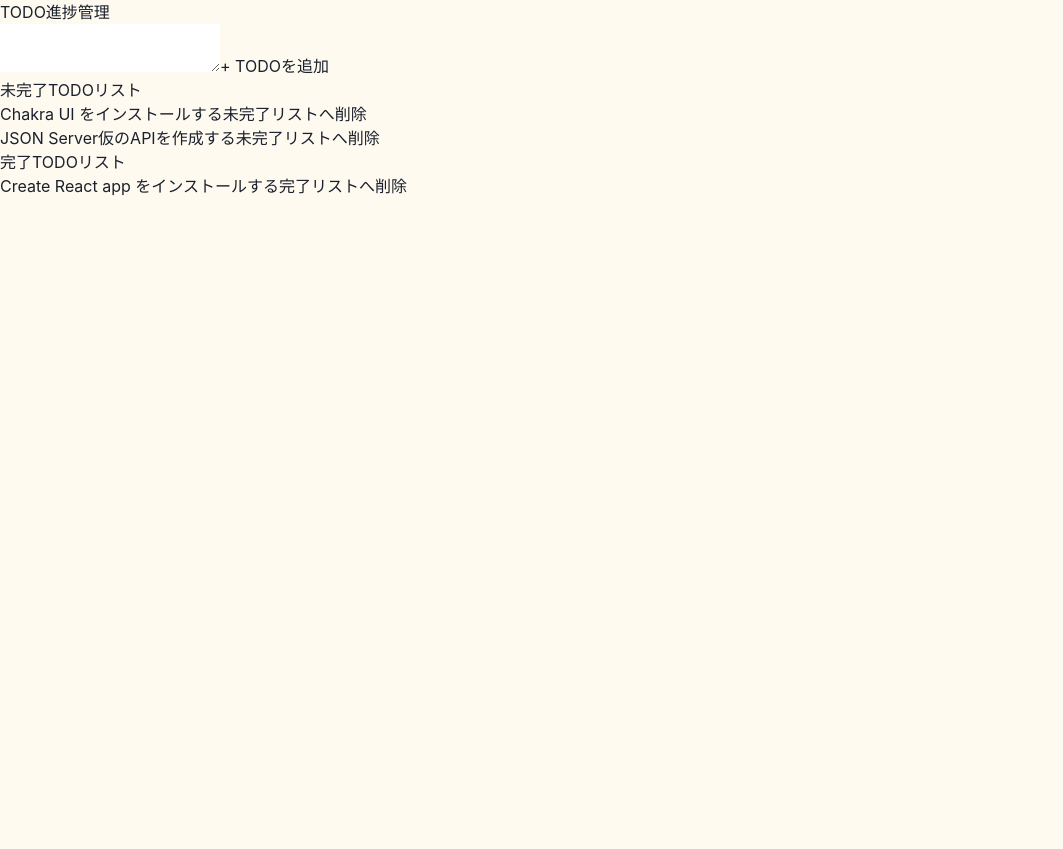
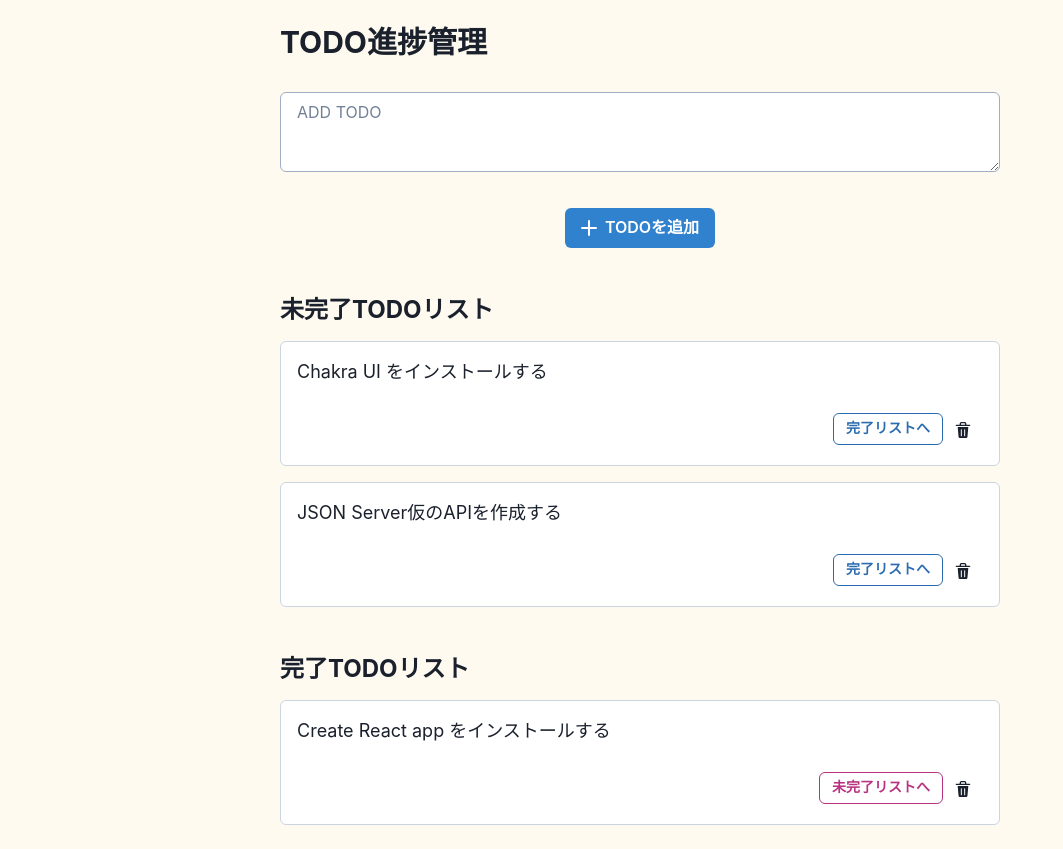
Before and after one commit to PoC-ymmtd0x0b/ToDo-List-of-Learning-from-the-Basics-React, a React (Create React App) app: page / in a window 1280 px wide. Shown: the whole page, without its empty margins (0-1063 px from the left). Before the commit the page ends 800 px from the top, so only its background shows below. Built offline with nearby package versions, Linux system fonts and the light colour scheme; data requests are answered from the project's data file.

Commit message:
ChakraUIを使用してデザイン

```diff
--- a/package.json
+++ b/package.json
@@ -3,6 +3,7 @@
   "version": "0.1.0",
   "private": true,
   "dependencies": {
+    "@chakra-ui/icons": "^2.2.4",
     "@chakra-ui/react": "^2.10.3",
     "@emotion/react": "^11.13.3",
     "@emotion/styled": "^11.13.0",
--- a/src/App.js
+++ b/src/App.js
@@ -3,6 +3,9 @@
 import { TodoTitle } from "./components/TodoTitle";
 import { TodoList } from "./components/TodoList";
 import { TodoAdd } from "./components/TodoAdd";
+
+import { Container } from "@chakra-ui/react";
+import { AddIcon } from "@chakra-ui/icons";
 
 function App() {
   const {
@@ -25,11 +28,18 @@
   };
 
   return (
-    <>
-      <TodoTitle title="TODO進捗管理" as="h1" />
+    <Container centerContent p={{ base: "4", md: "6" }} maxWidth="3xl">
+      <TodoTitle
+        title="TODO進捗管理"
+        as="h1"
+        fontSize={{ base: "2xl", md: "3xl" }}
+      />
       <TodoAdd
         inputEl={inputEl}
         handleAddTodoListItem={handleAddTodoListItem}
+        placeholder="ADD TODO"
+        leftIcon={<AddIcon />}
+        buttonText="TODOを追加"
       />
 
       <TodoList
@@ -38,6 +48,7 @@
         deleteTodoListItem={deleteTodoListItem}
         title="未完了TODOリスト"
         as="h2"
+        fontSize={{ base: "xl", md: "2xl" }}
       />
 
       <TodoList
@@ -46,8 +57,9 @@
         deleteTodoListItem={deleteTodoListItem}
         title="完了TODOリスト"
         as="h2"
+        fontSize={{ base: "xl", md: "2xl" }}
       />
-    </>
+    </Container>
   );
 }
 
--- a/src/components/TodoAdd.jsx
+++ b/src/components/TodoAdd.jsx
@@ -1,8 +1,29 @@
-const TodoAdd = ({ inputEl, handleAddTodoListItem }) => {
+import { Textarea, Button } from "@chakra-ui/react";
+
+const TodoAdd = ({
+  inputEl,
+  handleAddTodoListItem,
+  placeholder,
+  leftIcon,
+  buttonText,
+}) => {
   return (
     <>
-      <textarea ref={inputEl} />
-      <button onClick={handleAddTodoListItem}>+ TODOを追加</button>
+      <Textarea
+        placeholder={placeholder}
+        bgColor="white"
+        mt="8"
+        borderColor="gray.400"
+        ref={inputEl}
+      />
+      <Button
+        onClick={handleAddTodoListItem}
+        colorScheme="blue"
+        leftIcon={leftIcon}
+        mt="9"
+      >
+        {buttonText}
+      </Button>
     </>
   );
 };
--- a/src/components/TodoItem.jsx
+++ b/src/components/TodoItem.jsx
@@ -1,16 +1,41 @@
+import { ListItem, Text, Flex, Button, IconButton } from "@chakra-ui/react";
+import { DeleteIcon } from "@chakra-ui/icons";
+
 const TodoItem = ({ todo, toggleTodoListItemStatus, deleteTodoListItem }) => {
   const handleToggleTodoListItemStatus = () =>
     toggleTodoListItemStatus(todo.id, todo.done);
   const handleDeleteTodoListItem = () => deleteTodoListItem(todo.id);
 
+  const label = todo.done ? "未完了リストへ" : "完了リストへ";
+  const setColorScheme = todo.done ? "pink" : "blue";
+
   return (
-    <li>
-      {todo.content}
-      <button onClick={handleToggleTodoListItemStatus}>
-        {todo.done ? "完了リストへ" : "未完了リストへ"}
-      </button>
-      <button onClick={handleDeleteTodoListItem}>削除</button>
-    </li>
+    <ListItem
+      borderWidth="1px"
+      p="4"
+      mt="4"
+      bg="white"
+      borderRadius="md"
+      borderColor="gray.300"
+    >
+      <Text mb="6">{todo.content}</Text>
+      <Flex align="center" justify="flex-end">
+        <Button
+          colorScheme={setColorScheme}
+          variant="outline"
+          size="sm"
+          onClick={handleToggleTodoListItemStatus}
+        >
+          {label}
+        </Button>
+        <IconButton
+          icon={<DeleteIcon />}
+          variant="unstyled"
+          aria-label="delete"
+          onClick={handleDeleteTodoListItem}
+        />
+      </Flex>
+    </ListItem>
   );
 };
 
--- a/src/components/TodoList.jsx
+++ b/src/components/TodoList.jsx
@@ -1,5 +1,7 @@
 import { TodoTitle } from "./TodoTitle";
 import { TodoItem } from "./TodoItem";
+
+import { List } from "@chakra-ui/react";
 
 const TodoList = ({
   todoList,
@@ -7,13 +9,14 @@
   deleteTodoListItem,
   title,
   as,
+  fontSize,
 }) => {
   return (
     <>
       {todoList.length !== 0 && (
         <>
-          <TodoTitle title={title} as={as} />
-          <ul>
+          <TodoTitle title={title} as={as} fontSize={fontSize} mt="12" />
+          <List w="full">
             {todoList.map((todo) => (
               <TodoItem
                 todo={todo}
@@ -22,7 +25,7 @@
                 deleteTodoListItem={deleteTodoListItem}
               />
             ))}
-          </ul>
+          </List>
         </>
       )}
     </>
--- a/src/components/TodoTitle.jsx
+++ b/src/components/TodoTitle.jsx
@@ -1,13 +1,12 @@
 import { memo } from "react";
+import { Heading } from "@chakra-ui/react";
 
-const TodoTitle = memo(({ title, as }) => {
-  if (as === "h1") {
-    return <h1>{title}</h1>;
-  } else if (as === "h2") {
-    return <h2>{title}</h2>;
-  } else {
-    return <p>{title}</p>;
-  }
+const TodoTitle = memo(({ title, as, fontSize, mt }) => {
+  return (
+    <Heading mt={mt} as={as} fontSize={fontSize} w="full">
+      {title}
+    </Heading>
+  );
 });
 
 export { TodoTitle };
```
Also changed, not shown: 1 other file (tests, documents, lock files or other folders).
